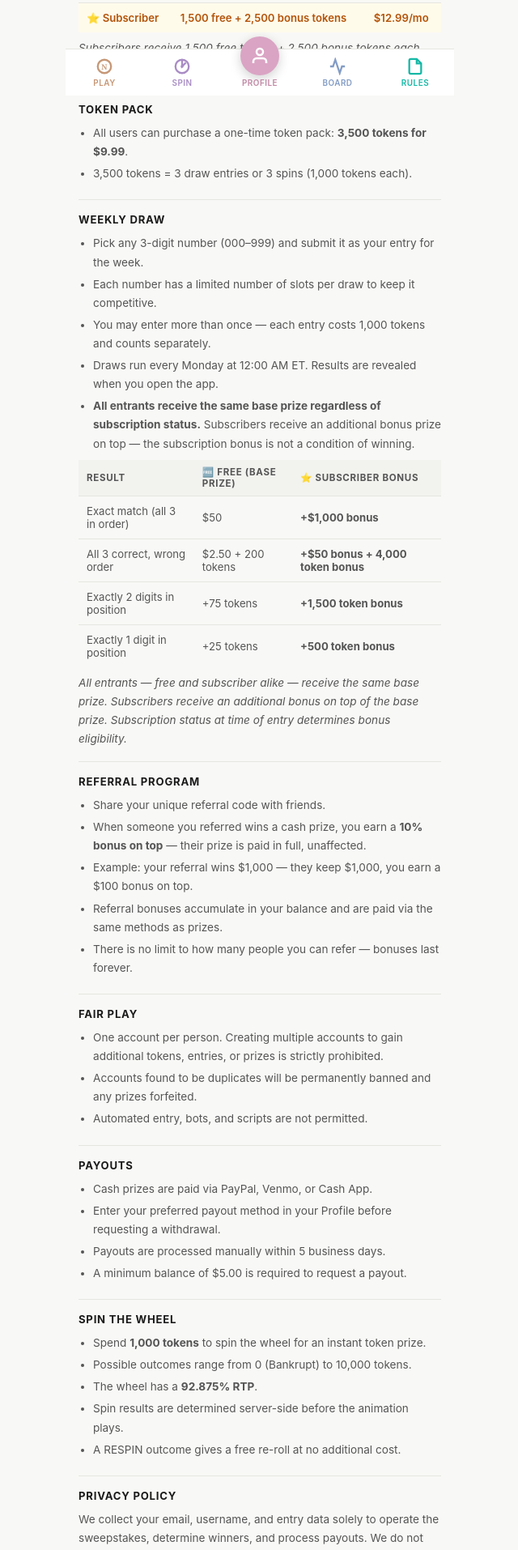
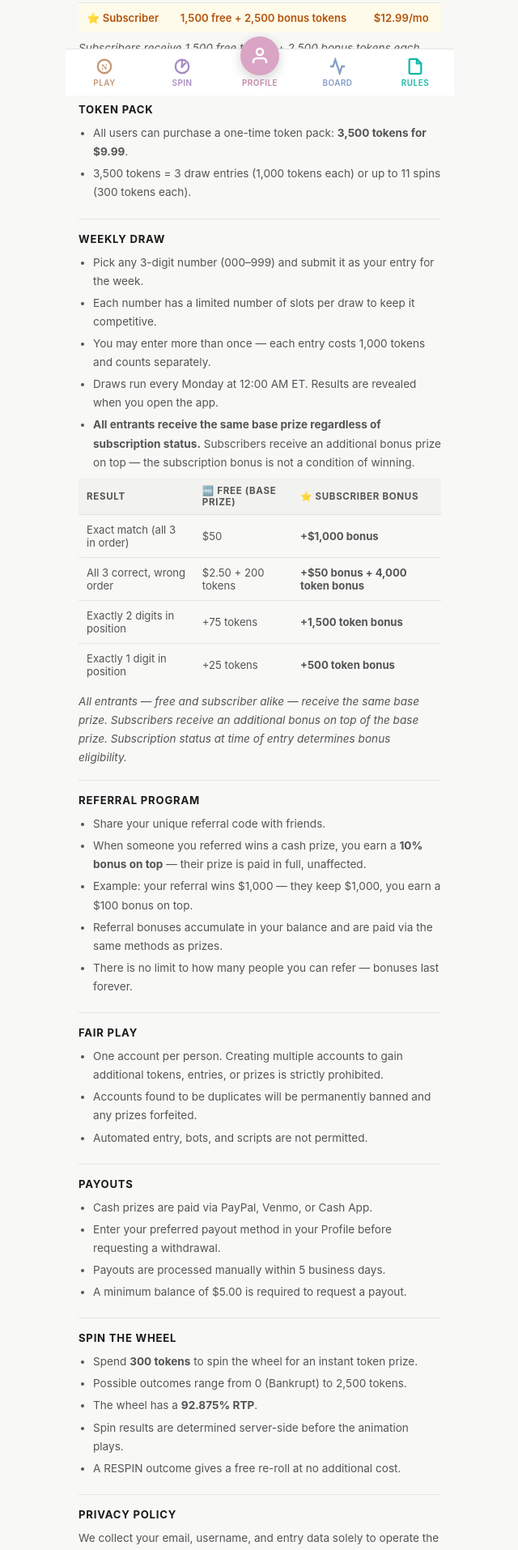
Before and after one commit to salumastake-code/numble-react, a React (Vite) app: page /rules in a window 1280 px wide. Shown: the part 682-2596 px from the top of the page at 81% size, without its empty margins (319-959 px from the left). Built offline with nearby package versions, Linux system fonts and the light colour scheme; no server answers; sample sign-in values are in the browser's storage.

Commit message:
Fix Rules: spin cost 300 tokens, max outcome 2500, token pack math corrected

```diff
--- a/src/pages/Rules.jsx
+++ b/src/pages/Rules.jsx
@@ -62,7 +62,7 @@ export default function Rules() {
         <Section title="Token Pack">
           <ul>
             <li>All users can purchase a one-time token pack: <strong>3,500 tokens for $9.99</strong>.</li>
-            <li>3,500 tokens = 3 draw entries or 3 spins (1,000 tokens each).</li>
+            <li>3,500 tokens = 3 draw entries (1,000 tokens each) or up to 11 spins (300 tokens each).</li>
           </ul>
         </Section>
 
@@ -118,8 +118,8 @@ export default function Rules() {
 
         <Section title="Spin the Wheel">
           <ul>
-            <li>Spend <strong>1,000 tokens</strong> to spin the wheel for an instant token prize.</li>
-            <li>Possible outcomes range from 0 (Bankrupt) to 10,000 tokens.</li>
+            <li>Spend <strong>300 tokens</strong> to spin the wheel for an instant token prize.</li>
+            <li>Possible outcomes range from 0 (Bankrupt) to 2,500 tokens.</li>
             <li>The wheel has a <strong>92.875% RTP</strong>.</li>
             <li>Spin results are determined server-side before the animation plays.</li>
             <li>A RESPIN outcome gives a free re-roll at no additional cost.</li>
```
